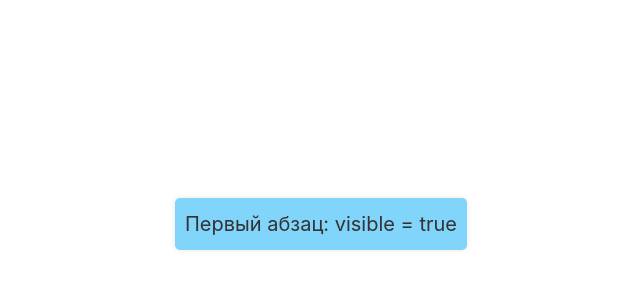
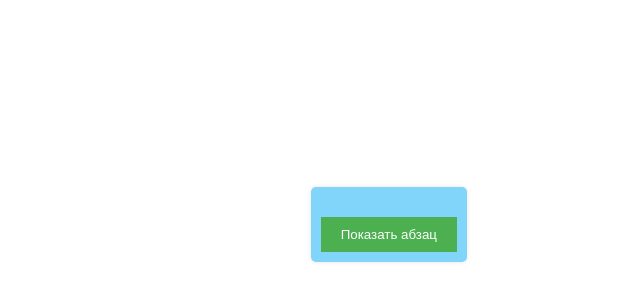
Before and after one commit to rayssssbush/vue_uch, a Vue app: page / in a window 1280 px wide. Shown: the part 176-476 px from the top of the page, without its empty margins (173-813 px from the left). Built offline with nearby package versions, Linux system fonts and the light colour scheme.

Commit message:
Задание 15

```diff
--- a/src/App.vue
+++ b/src/App.vue
@@ -4,11 +4,12 @@ import TheWelcome from './components/TheWelcome.vue'
 </script>
 <template>
 	<div>
-		<!-- Первый абзац, показывается, если visible = true -->
-		<p v-if="visible">Первый абзац: visible = true</p>
+		<!-- Абзац, изначально скрыт -->
+		<p v-if="isVisible">Это скрытый абзац, который теперь виден!</p>
 
-		<!-- Второй абзац, показывается, если visible = false -->
-		<p v-else>Второй абзац: visible = false</p>
+		<!-- Кнопки для показа/скрытия абзаца -->
+		<button v-if="!isVisible" @click="showParagraph">Показать абзац</button>
+		<button v-if="isVisible" @click="hideParagraph">Скрыть абзац</button>
 	</div>
 </template>
 
@@ -16,11 +17,37 @@ import TheWelcome from './components/TheWelcome.vue'
 export default {
 	data() {
 		return {
-			visible: true, // Изначальное значение для visible
+			isVisible: false, // Абзац изначально скрыт
 		}
+	},
+	methods: {
+		// Метод для показа абзаца
+		showParagraph() {
+			this.isVisible = true
+		},
+		// Метод для скрытия абзаца
+		hideParagraph() {
+			this.isVisible = false
+		},
 	},
 }
 </script>
+
+<style scoped>
+/* Стили по желанию */
+button {
+	padding: 10px 20px;
+	background-color: #4caf50;
+	color: white;
+	border: none;
+	cursor: pointer;
+	margin-top: 20px;
+}
+
+button:hover {
+	background-color: #45a049;
+}
+</style>
 
 <style scoped>
 /* Стили по желанию */
```
